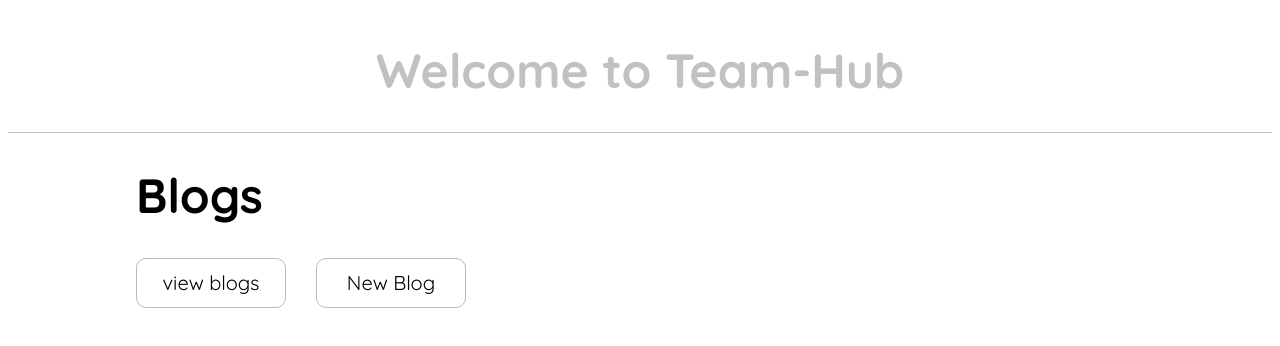
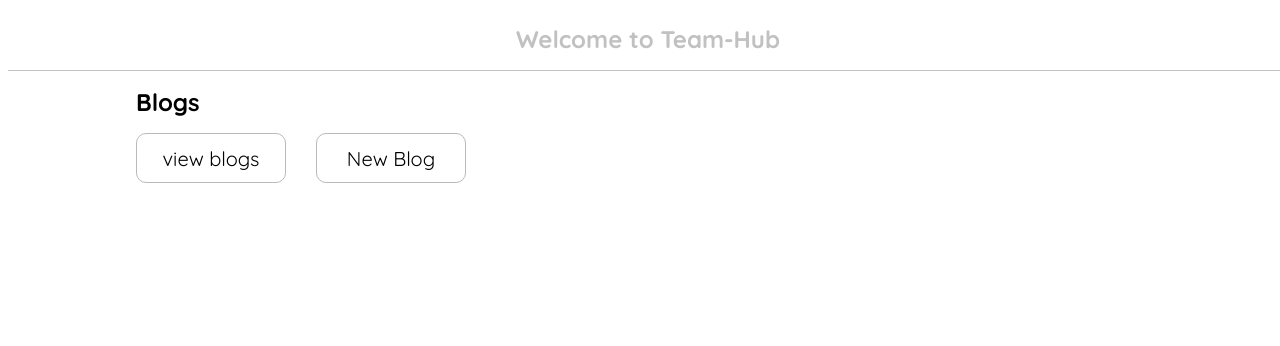
Before and after one commit to Lebang11/teamhub-client, a React (Create React App) app: page /main in a window 1280 px wide. Shown: the top 346 px of the page. Built offline with nearby package versions, Linux system fonts and the light colour scheme.

Commit message:
more css

```diff
--- a/src/index.css
+++ b/src/index.css
@@ -96,7 +96,7 @@
 }
 
 h1 {
-  font-size: 6vb;
+  font-size: 150%;
   color: rgb(193, 193, 193);
 }
 
@@ -142,6 +142,7 @@ h3 {
   justify-content: center;
   border-bottom: 1px solid rgb(193, 193, 193);
   position: relative;
+  width: 100vw;
 }
 
 .blogs-box {
@@ -155,6 +156,7 @@ h3 {
   border-radius: 20px;
   padding: 30px 40px;
   margin-top: 30px;
+  width: 60%;
 }
 
 .author {
```
